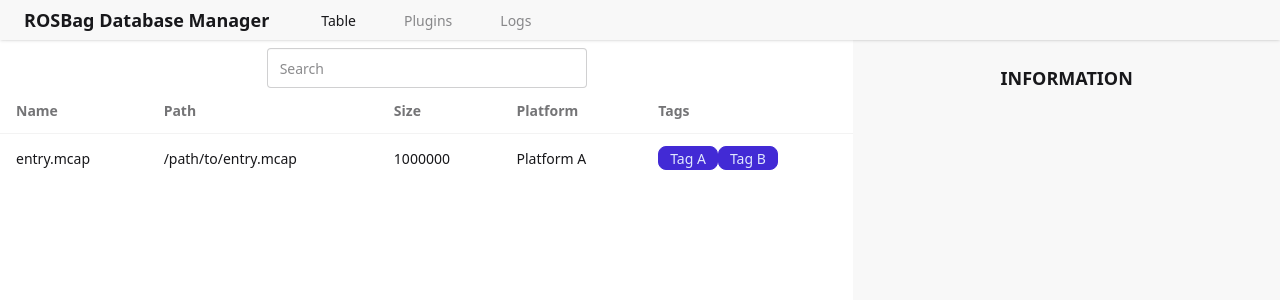
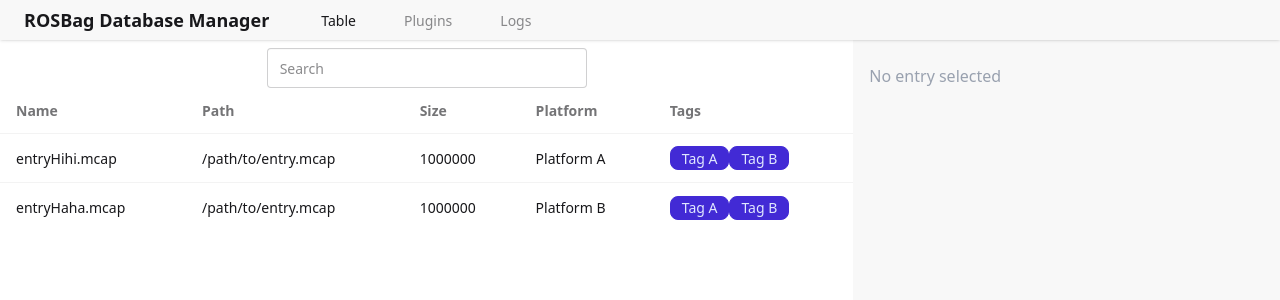
Before and after one commit to oddrm/pse25, a Nuxt app in the folder frontend/: page / in a window 1280 px wide. Both pictures are taken after a click on the element 1244 px from the left and 400 px from the top of the page. Shown: the top 300 px of the page. Built offline with nearby package versions, Linux system fonts and the light colour scheme.

Commit message:
i can select entry and see information

```diff
--- a/frontend/app/components/Entry.vue
+++ b/frontend/app/components/Entry.vue
@@ -1,5 +1,8 @@
 <template>
-    <tr>
+    <tr
+        class="cursor-pointer hover:bg-base-300"
+        @click="$emit('select', props.entryID)"
+    >
         <td>{{ props.name }}</td>
         <td>{{ props.path }}</td>
         <td>{{ props.size }}</td>
@@ -11,7 +14,11 @@
 </template>
 
 <script setup lang="ts">
-import type { Entry } from '~/utils/entry';
+import type { Entry, entryID } from '~/utils/entry';
 
 const props = defineProps<Entry>();
+defineEmits<{
+  (e: 'select', id: entryID): void
+}>()
+
 </script>
--- a/frontend/app/components/entryInfo.vue
+++ b/frontend/app/components/entryInfo.vue
@@ -1,13 +1,40 @@
 <template>
-  <div class="h-full relative">
-    <!-- Title -->
-    <div class="absolute top-4 left-1/2 -translate-x-1/2 text-lg font-semibold">
-      INFORMATION
-    </div>
+  <div v-if="entry" class="p-4 space-y-2">
+    <h2 class="text-xl font-bold">Entry info</h2>
 
-    <!-- Тут пізніше може бути контент -->
+    <p><strong>Name:</strong> {{ entry.name }}</p>
+    <p><strong>Path:</strong> {{ entry.path }}</p>
+    <p><strong>Size:</strong> {{ entry.size }}</p>
+    <p><strong>Platform:</strong> {{ entry.platform }}</p>
+  </div>
+
+  <div v-else class="p-4 text-gray-400">
+    No entry selected
   </div>
 </template>
 
 <script setup lang="ts">
+import { ref, watch } from 'vue'
+import type { Entry, entryID } from '~/utils/entry'
+import { fetchEntries } from '~/utils/dbQueries'
+
+const props = defineProps<{
+  entryID: entryID | null
+}>()
+
+const entry = ref<Entry | null>(null)
+
+watch(
+  () => props.entryID,
+  (id) => {
+    if (!id) {
+      entry.value = null
+      return
+    }
+
+    const entries = fetchEntries('', null as any, true, 1, 50)
+    entry.value = entries.find(e => e.entryID === id) || null
+  },
+  { immediate: true }
+)
 </script>
--- a/frontend/app/components/table.vue
+++ b/frontend/app/components/table.vue
@@ -14,6 +14,7 @@
               v-for="entry in entries"
               :key="entry.entryID"
               v-bind="entry"
+              @select="$emit('select', $event)"
             />
           </tbody>
         </table>
--- a/frontend/app/pages/index.vue
+++ b/frontend/app/pages/index.vue
@@ -7,7 +7,7 @@
       :class="infoOpen ? 'w-2/3' : 'w-full'"
     >
       <!-- Table -->
-      <Table />
+      <Table @select="openInfo" />
     </div>
     <!-- Right info curtain -->
     <div
@@ -23,7 +23,7 @@
           class="absolute left-[-0.25rem] top-1/2 -translate-y-1/2 z-50"
         >
         <Icon icon="octicon:triangle-right" class="w-10 h-10 text-blue-800" /></button>
-          <EntryInfo />
+          <EntryInfo :entryID="selectedEntryID" />
       </div>
 
 
@@ -45,6 +45,12 @@
 import { Icon } from '@iconify/vue'
 import Table from '~/components/table.vue'
 import EntryInfo from '~/components/entryInfo.vue'
-const infoOpen = ref(false);
+const infoOpen = ref(false)
+const selectedEntryID = ref<number | null>(null)
+
+const openInfo = (id: number) => {
+  selectedEntryID.value = id
+  infoOpen.value = true
+}
 
 </script>
--- a/frontend/app/utils/dbQueries.ts
+++ b/frontend/app/utils/dbQueries.ts
@@ -3,7 +3,8 @@ import type { Sorting } from "./entryColumns";
 import type { Sequence, sequenceID } from "./sequence";
 
 export const fetchEntries = (searchString: string, sortBy: Sorting, ascending: boolean, page: number, pageSize: number): Entry[] => {
-    return [{ entryID: 1, name: "entry.mcap", path: "/path/to/entry.mcap", platform: "Platform A", size: 1000000, tags: ["Tag A", "Tag B"] }];
+    return [{ entryID: 1, name: "entryHihi.mcap", path: "/path/to/entry.mcap", platform: "Platform A", size: 1000000, tags: ["Tag A", "Tag B"] },
+{ entryID: 2, name: "entryHaha.mcap", path: "/path/to/entry.mcap", platform: "Platform B", size: 1000000, tags: ["Tag A", "Tag B"] }];
 };
 
 export const fetchSequences = (entryID: entryID): Map<sequenceID, Sequence> => {
```
